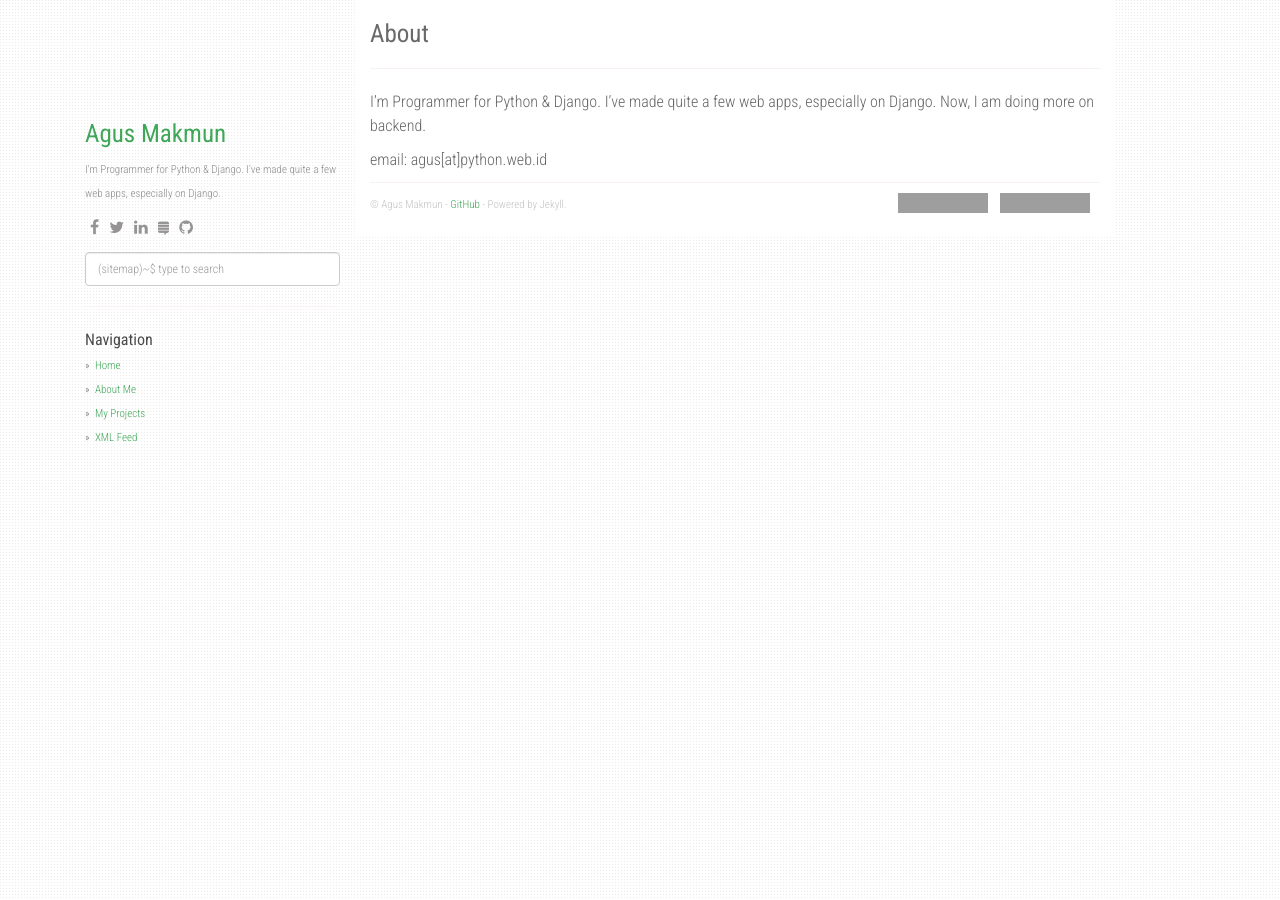
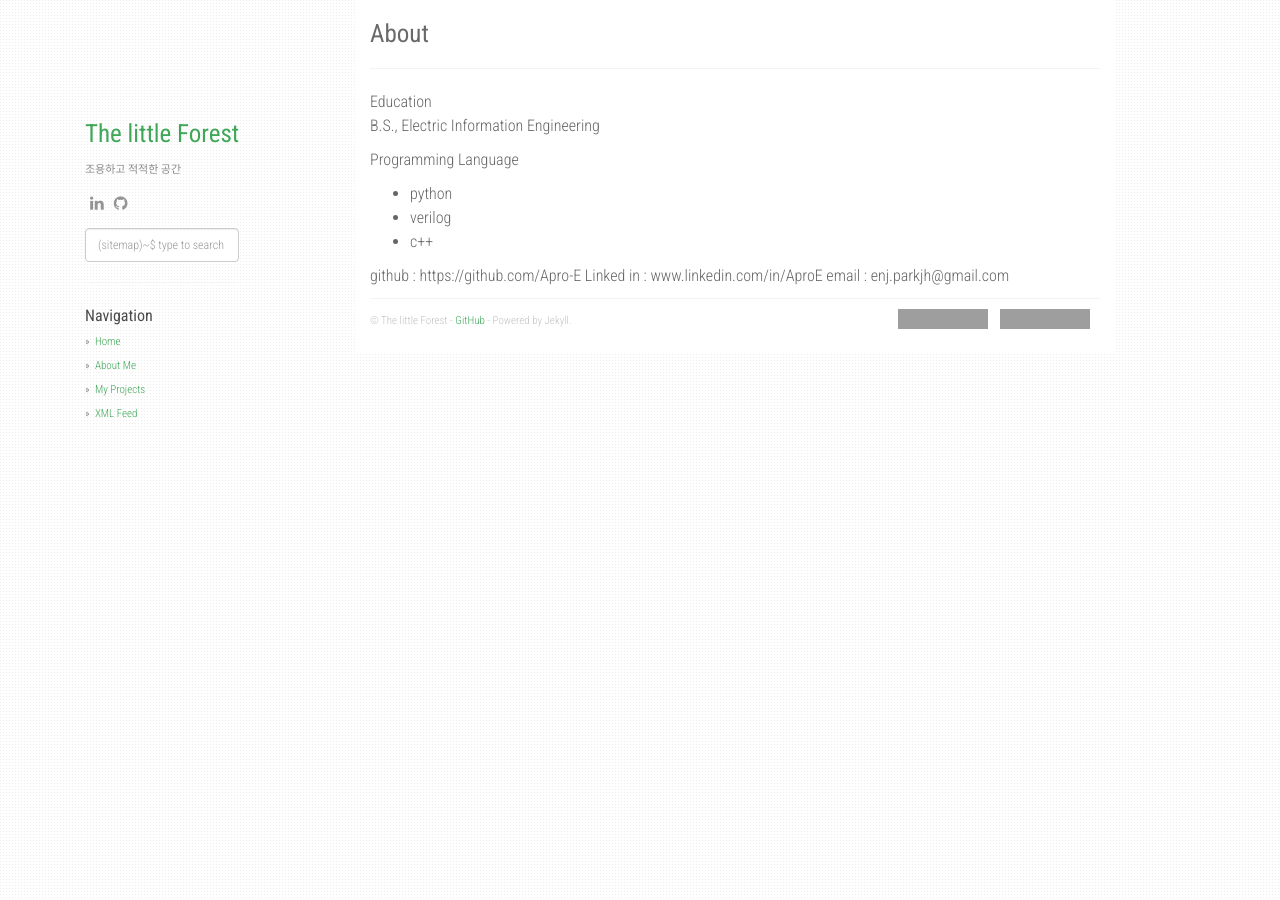
Before and after one commit to Apro-E/Apro-E.github.io, a Jekyll site: the page built from about.md, in a window 1280 px wide. Built offline with Jekyll 4.4.1, drawn with Linux system fonts in a browser that asks for light colours; nearby versions of some CDN libraries; grey boxes are pictures that could not be loaded.

Commit message:
Theme changed

```diff
--- a/_config.yml
+++ b/_config.yml
@@ -1,8 +1,8 @@
-title: Stack Problems
+title: Recent Works
 description: My Personal Stack Problems
-author: Agus Makmun
+author: The little Forest
 github: https://github.com/Apro-E
-about: I'm Programmer for Python & Django. I've made quite a few web apps, especially on Django.
+about: 조용하고 적적한 공간
 disqus_shortname: stackproblems
 google_analytics: UA-XXXXXXXX-Y
 
@@ -15,14 +15,14 @@ collections:
     permalink: /project/:path/
 
 social:
-    - icon: fa-facebook
-      link: "#"
-    - icon: fa-twitter
-      link: "#"
+    # - icon: fa-facebook
+      # link: "#"
+    # - icon: fa-twitter
+      # link: "#"
     - icon: fa-linkedin
-      link: "#"
-    - icon: fa-stack-exchange
-      link: "#"
+      link: "www.linkedin.com/in/AproE"
+    # - icon: fa-stack-exchange
+      # link: "#"
     - icon: fa-github
       link: "https://github.com/Apro-E"
 
--- a/about.md
+++ b/about.md
@@ -3,7 +3,16 @@ layout: page
 title: About
 permalink: /about/
 ---
+<!-- 줄바꿈은 반드시 문장의 마지막에서 세 칸을 띄워야 함. -->
 
-I'm Programmer for Python & Django. I've made quite a few web apps, especially on Django. Now, I am doing more on backend.
+Education
+B.S., Electric Information Engineering
 
-email: agus[at]python.web.id
+Programming Language
+* python
+* verilog
+* c++
+
+github		: https://github.com/Apro-E
+Linked in	: www.linkedin.com/in/AproE
+email		: enj.parkjh@gmail.com
```
Also changed, not shown: Gemfile.lock.
